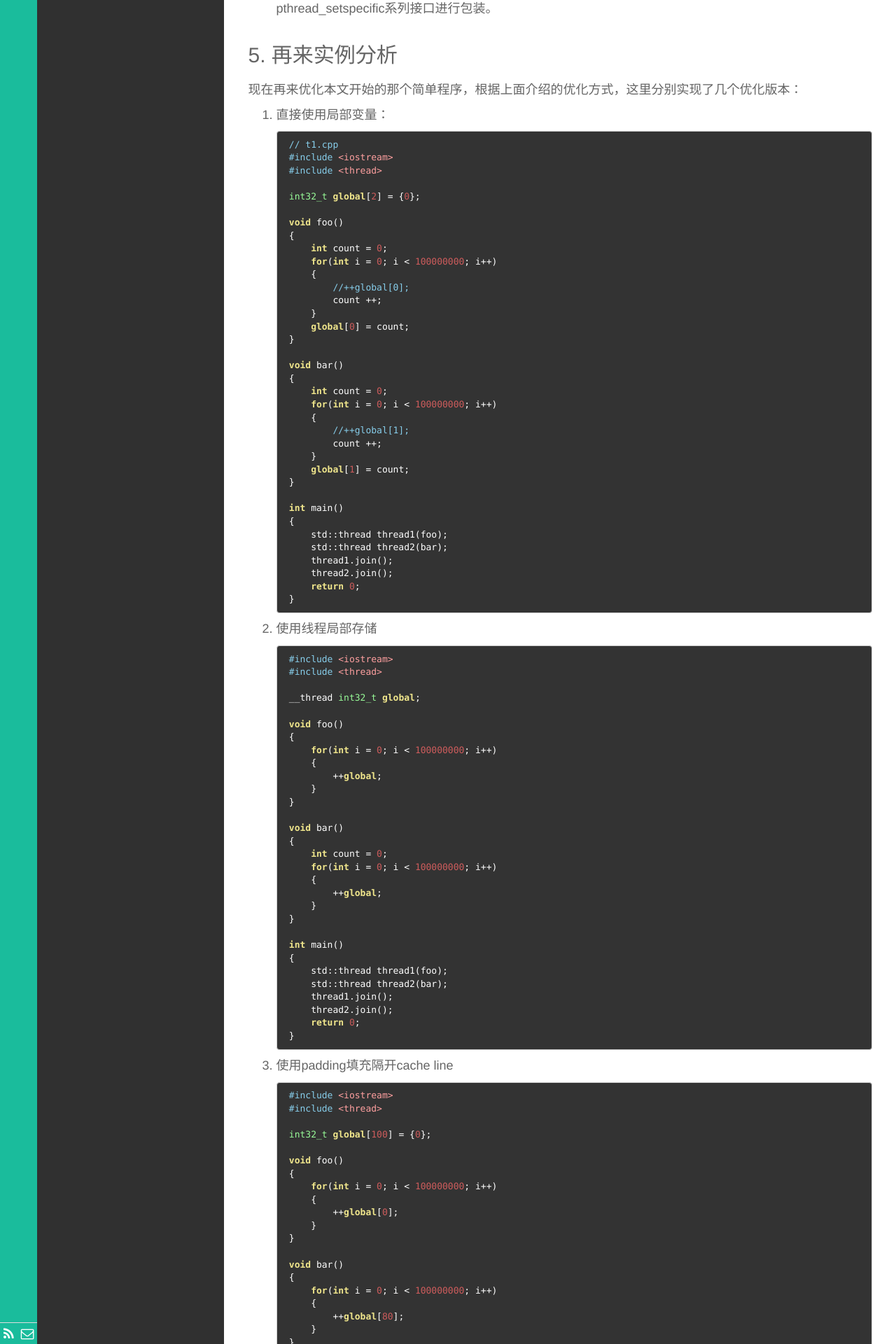
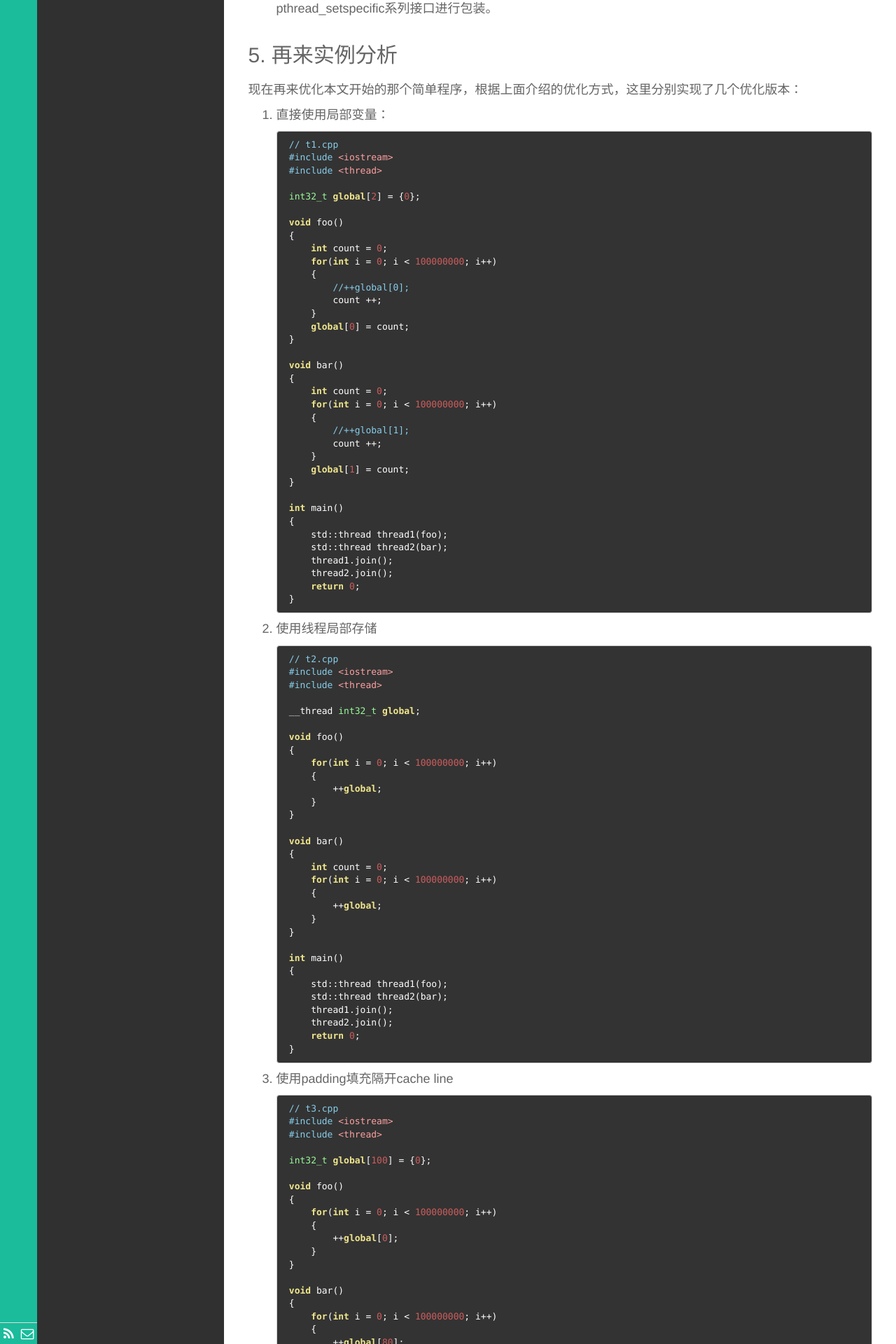
Before and after one commit to lizhenghn123/lizhenghn123.github.io, a Jekyll site: the page built from _posts/开发/2016-10-03-false-sharing.md, in a window 1280 px wide. Shown: the part 3080-5000 px from the top of the page at 70% size. Built offline with Jekyll 4.4.1, drawn with Linux system fonts in a browser that asks for light colours; Markdown is read by kramdown in place of the engine named in the settings; comment, search, counter and statistics services are not loaded.

Commit message:
。。。

```diff
--- a/_posts/开发/2016-10-03-false-sharing.md
+++ b/_posts/开发/2016-10-03-false-sharing.md
@@ -172,6 +172,7 @@ false sharing就是缓存行上的伪共享现象，因此也叫伪共享。
 		}
 2. 使用线程局部存储
 
+		// t2.cpp
 		#include <iostream>
 		#include <thread>
 
@@ -205,6 +206,7 @@ false sharing就是缓存行上的伪共享现象，因此也叫伪共享。
 
 3. 使用padding填充隔开cache line
 
+		// t3.cpp
 		#include <iostream>
 		#include <thread>
 
```
